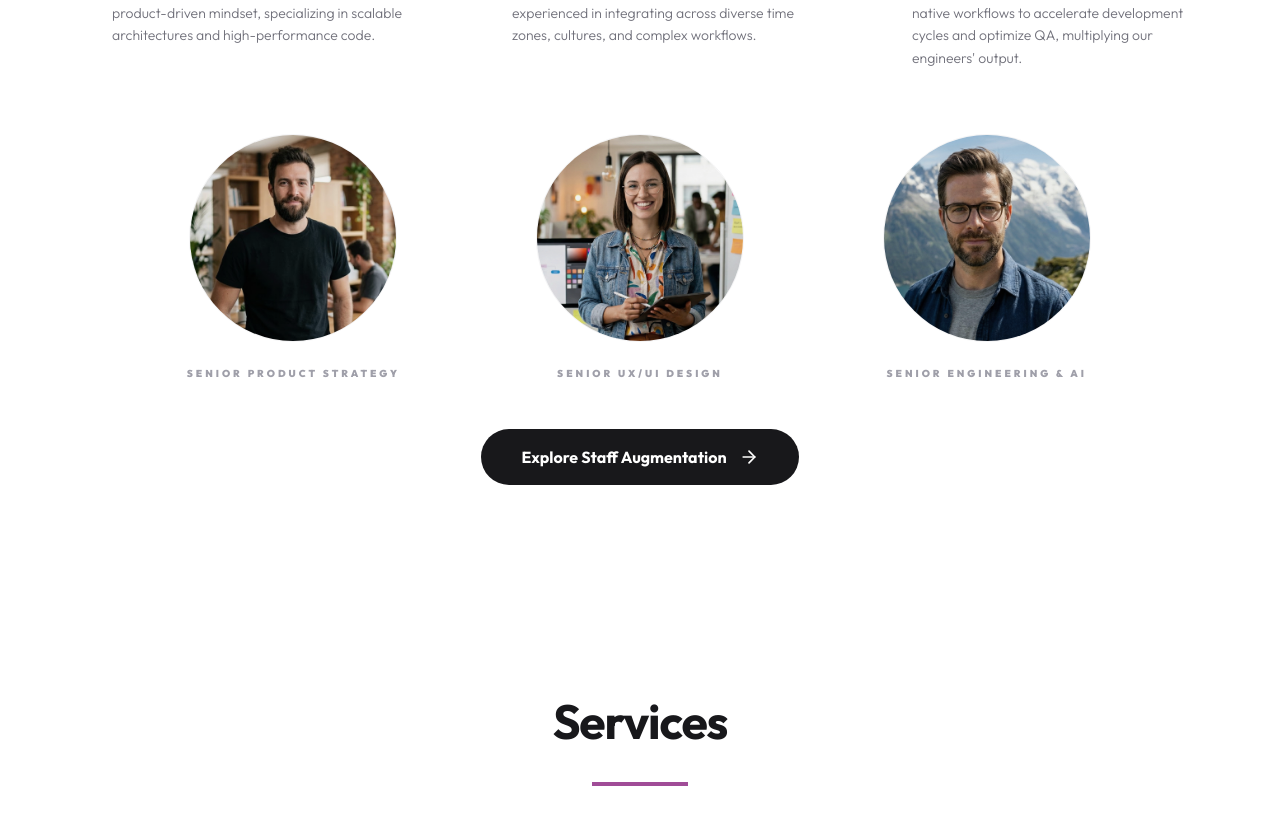
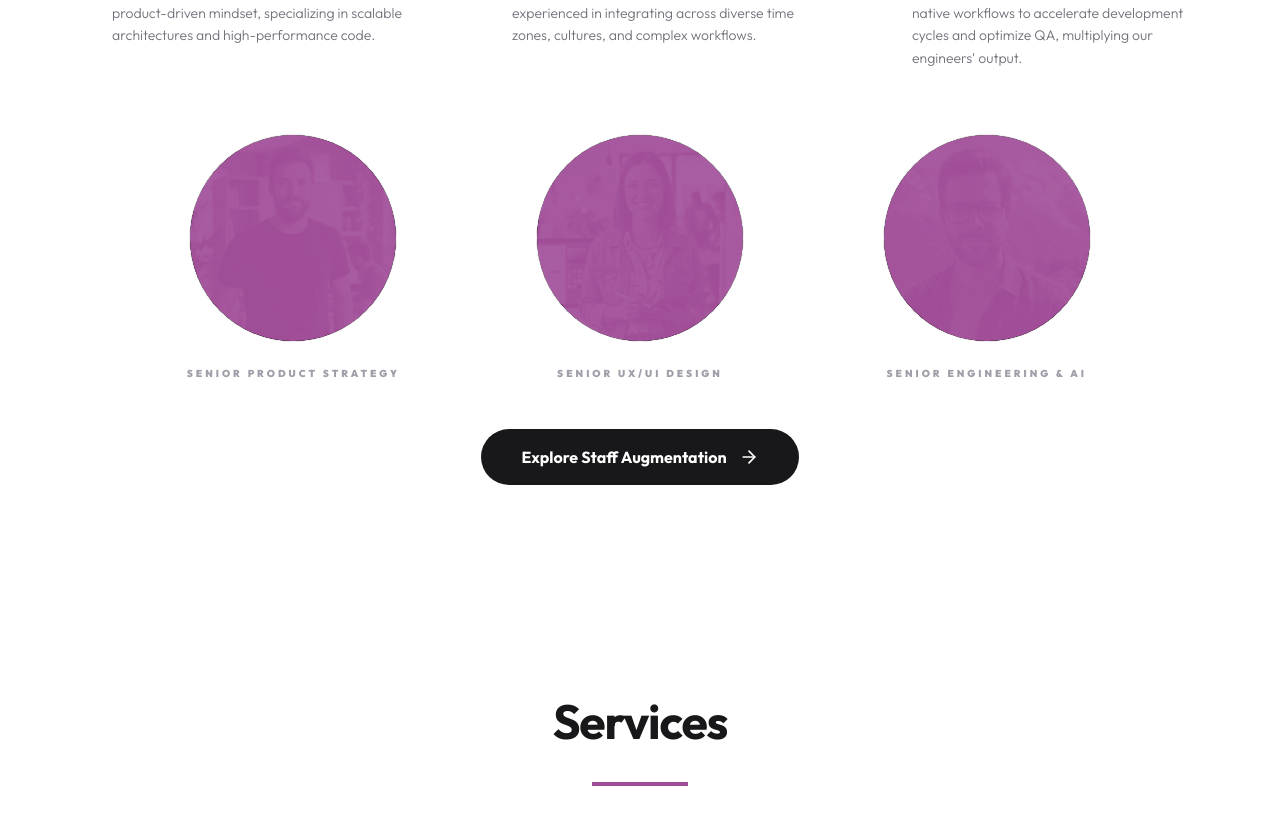
Before and after one commit to dibrand-dev/dibrand-redesign, a Next.js app: page /en in a window 1280 px wide. Shown: the part 1181-2005 px from the top of the page. Built offline with nearby package versions, Linux system fonts and the light colour scheme; no server answers; the database is empty.

Commit message:
style: implement Duotone effect on Staff Augmentation images for unified brand look

```diff
--- a/components/home/StaffAugmentationTeaser.tsx
+++ b/components/home/StaffAugmentationTeaser.tsx
@@ -74,18 +74,26 @@ export default function StaffAugmentationTeaser({ dict, lang }: StaffAugmentatio
                     <div className="grid grid-cols-1 md:grid-cols-3 gap-12 max-w-5xl mx-auto px-4">
                         {teamRoles.map((role, index) => (
                             <div key={index} className="flex flex-col items-center group">
-                                {/* Photo Avatar - Perfect Circle - Flat Design */}
-                                <div className="relative w-36 h-36 md:w-52 md:h-52 rounded-full border border-zinc-100 overflow-hidden mb-6 transition-all duration-500 group-hover:scale-105 group-hover:border-brand/20">
+                                {/* Photo Avatar - Perfect Circle - Duotone Treatment */}
+                                <div className="relative w-36 h-36 md:w-52 md:h-52 rounded-full border border-zinc-100 overflow-hidden mb-6 transition-all duration-500 group-hover:scale-105 group-hover:border-brand/40 bg-[#1a1a1a]">
                                     <Image
                                         src={role.image}
                                         alt={role.name}
                                         fill
-                                        className="object-cover saturate-[0.8] group-hover:saturate-100 transition-all duration-700"
+                                        className="object-cover grayscale group-hover:grayscale-0 transition-all duration-700"
                                         sizes="(max-width: 768px) 144px, 208px"
                                         priority={index === 0}
                                     />
-                                    {/* Subtle Overlay */}
-                                    <div className="absolute inset-0 bg-zinc-900/5 group-hover:bg-transparent transition-colors duration-300" />
+
+                                    {/* Duotone Layers */}
+                                    {/* 1. Shadows layer (Multiply) */}
+                                    <div className="absolute inset-0 bg-[#1a1a1a] mix-blend-multiply transition-opacity duration-700 group-hover:opacity-0" />
+
+                                    {/* 2. Highlights layer (Screen) */}
+                                    <div className="absolute inset-0 bg-[#a04c97] mix-blend-screen transition-opacity duration-700 group-hover:opacity-0" />
+
+                                    {/* Subtle Overlay to maintain brand presence even on hover */}
+                                    <div className="absolute inset-0 bg-brand/5 group-hover:bg-transparent transition-colors duration-300" />
                                 </div>
 
                                 <span className="text-[9px] md:text-[10px] font-black text-zinc-400 font-outfit tracking-[0.3em] uppercase text-center group-hover:text-brand transition-all duration-500">
```
